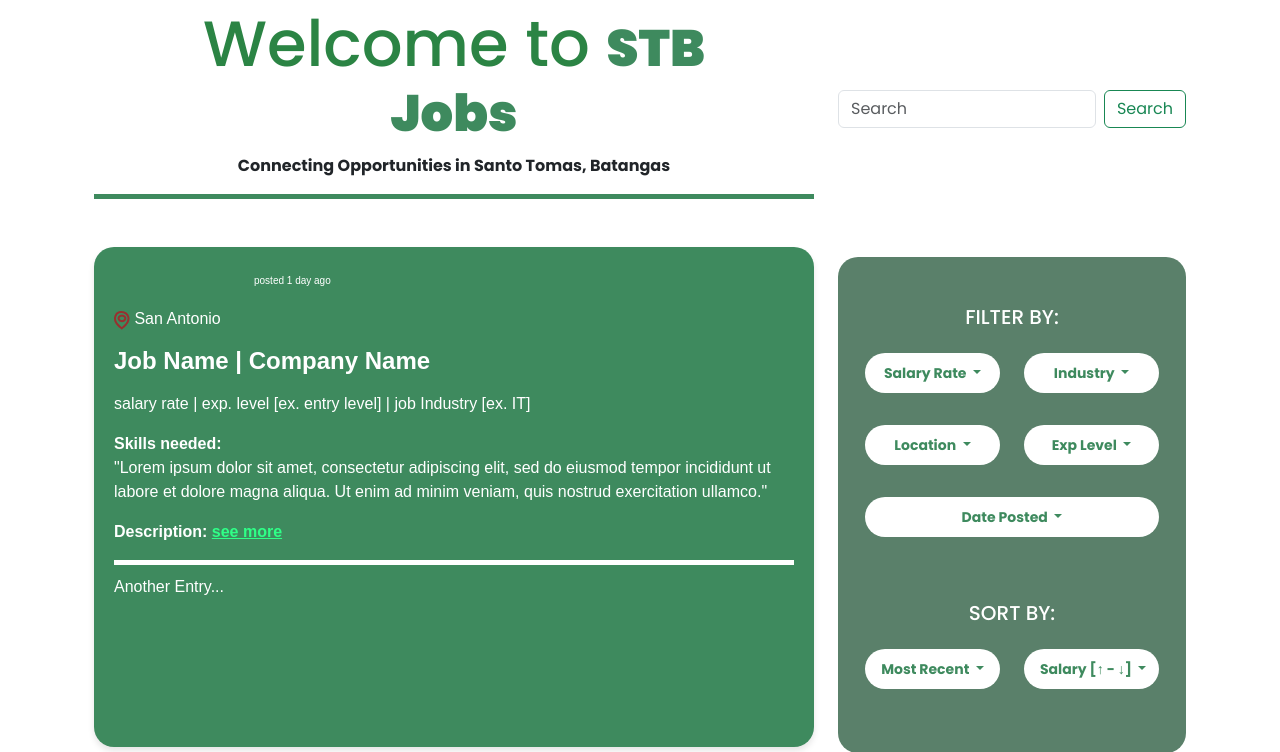
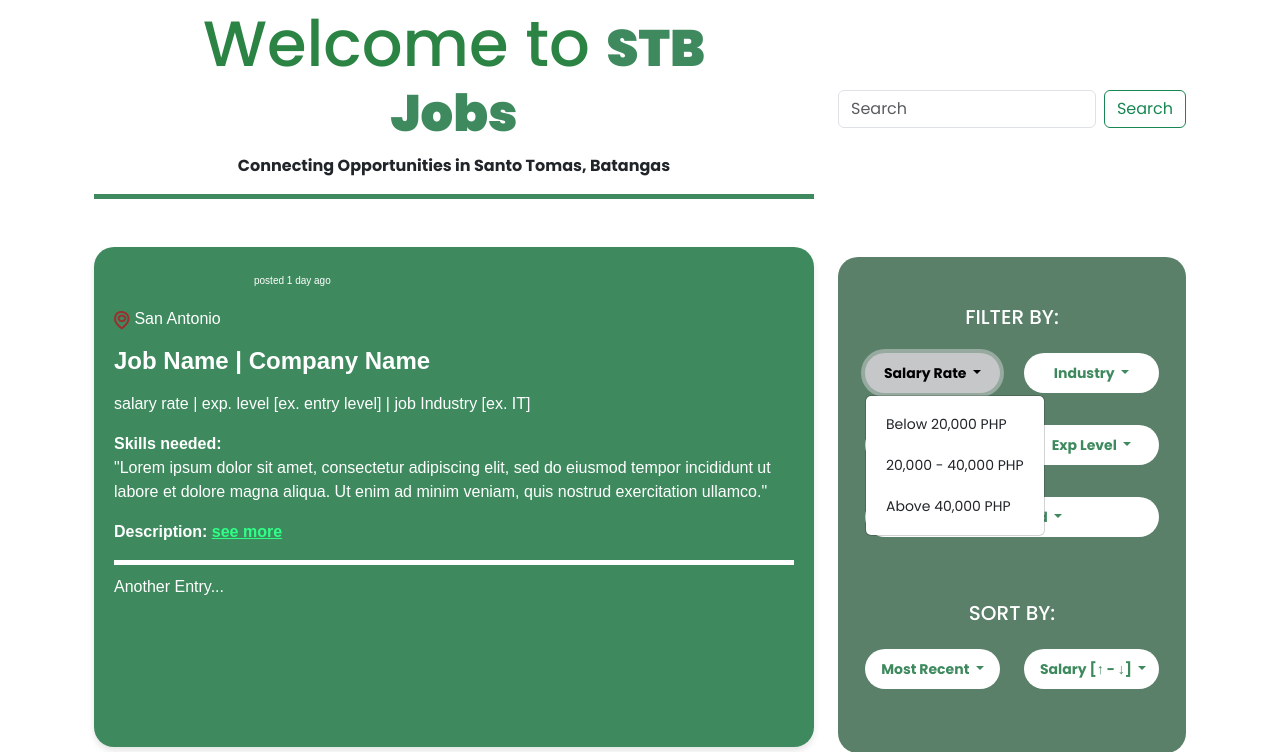
Before and after one commit to viirietym/testing.github.io, a PHP site: page /user/userJobList.php in a window 1280 px wide, after a click on "Salary Rate". Shown: the part 164-916 px from the top of the page. Run offline with PHP 8.4, Linux system fonts and the light colour scheme.

Commit message:
Revision of the filter section in the job list of the employee side

```diff
--- a/user/userJobList.php
+++ b/user/userJobList.php
@@ -83,13 +83,14 @@
                         <div class="row w-100 text-center">
                             <div class="col-4 col-lg-6 mb-2 mb-md-0 order-1 order-md-1">
                                 <div class="dropdown w-100">
-                        <button class="my-3 btn btn-light w-100 dropdown-toggle" type="button" id="dropdownSalaryRate" data-bs-toggle="dropdown" aria-expanded="false">
+                                    <button class="my-3 btn btn-light w-100 dropdown-toggle" type="button"
+                                        id="dropdownSalaryRate" data-bs-toggle="dropdown" aria-expanded="false">
                                         Salary Rate
                                     </button>
                                     <ul class="dropdown-menu" aria-labelledby="dropdownSalaryRate">
-                            <li><a class="dropdown-item" href="#">Option 1</a></li>
-                            <li><a class="dropdown-item" href="#">Option 2</a></li>
-                            <li><a class="dropdown-item" href="#">Option 3</a></li>
+                                        <li><a class="dropdown-item" href="#">Below 20,000 PHP</a></li>
+                                        <li><a class="dropdown-item" href="#">20,000 - 40,000 PHP</a></li>
+                                        <li><a class="dropdown-item" href="#">Above 40,000 PHP</a></li>
                                     </ul>
                                 </div>
                             </div>
@@ -97,13 +98,14 @@
                             <!-- Dropdown for Industry -->
                             <div class="col-4 col-lg-6 mb-2 mb-md-0 order-2 order-md-2">
                                 <div class="dropdown w-100">
-                        <button class="my-3 btn btn-light w-100 dropdown-toggle" type="button" id="dropdownIndustry" data-bs-toggle="dropdown" aria-expanded="false">
+                                    <button class="my-3 btn btn-light w-100 dropdown-toggle" type="button"
+                                        id="dropdownIndustry" data-bs-toggle="dropdown" aria-expanded="false">
                                         Industry
                                     </button>
                                     <ul class="dropdown-menu" aria-labelledby="dropdownIndustry">
-                            <li><a class="dropdown-item" href="#">Option 1</a></li>
-                            <li><a class="dropdown-item" href="#">Option 2</a></li>
-                            <li><a class="dropdown-item" href="#">Option 3</a></li>
+                                        <li><a class="dropdown-item" href="#">Information Technology (IT)</a></li>
+                                        <li><a class="dropdown-item" href="#">Business and Administration</a></li>
+                                        <li><a class="dropdown-item" href="#">Manufacturing and Logistics</a></li>
                                     </ul>
                                 </div>
                             </div>
@@ -111,7 +113,8 @@
                             <!-- Dropdown for Location -->
                             <div class="col-4 col-lg-6 order-3 order-md-3">
                                 <div class="dropdown w-100">
-                        <button class="my-3 btn btn-light w-100 dropdown-toggle" type="button" id="dropdownLocation" data-bs-toggle="dropdown" aria-expanded="false">
+                                    <button class="my-3 btn btn-light w-100 dropdown-toggle" type="button"
+                                        id="dropdownLocation" data-bs-toggle="dropdown" aria-expanded="false">
                                         Location
                                     </button>
                                     <ul class="dropdown-menu" aria-labelledby="dropdownLocation">
@@ -125,13 +128,14 @@
                             <!-- Dropdown for Exp Level -->
                             <div class="col-6 col-lg-6 mb-2 mb-md-0 order-4 order-md-4">
                                 <div class="dropdown w-100">
-                        <button class="my-3 btn btn-light w-100 dropdown-toggle" type="button" id="dropdownExpLevel" data-bs-toggle="dropdown" aria-expanded="false">
+                                    <button class="my-3 btn btn-light w-100 dropdown-toggle" type="button"
+                                        id="dropdownExpLevel" data-bs-toggle="dropdown" aria-expanded="false">
                                         Exp Level
                                     </button>
                                     <ul class="dropdown-menu" aria-labelledby="dropdownExpLevel">
-                            <li><a class="dropdown-item" href="#">Option 1</a></li>
-                            <li><a class="dropdown-item" href="#">Option 2</a></li>
-                            <li><a class="dropdown-item" href="#">Option 3</a></li>
+                                        <li><a class="dropdown-item" href="#">Entry Level</a></li>
+                                        <li><a class="dropdown-item" href="#">Mid Level</a></li>
+                                        <li><a class="dropdown-item" href="#">Senior Level</a></li>
                                     </ul>
                                 </div>
                             </div>
@@ -139,13 +143,14 @@
                             <!-- Dropdown for Date Posted -->
                             <div class="col-6 col-lg-12 mb-2 mb-md-0 order-5 order-md-6">
                                 <div class="dropdown w-100">
-                        <button class="my-3 btn btn-light w-100 dropdown-toggle" type="button" id="dropdownDatePosted" data-bs-toggle="dropdown" aria-expanded="false">
+                                    <button class="my-3 btn btn-light w-100 dropdown-toggle" type="button"
+                                        id="dropdownDatePosted" data-bs-toggle="dropdown" aria-expanded="false">
                                         Date Posted
                                     </button>
                                     <ul class="dropdown-menu" aria-labelledby="dropdownDatePosted">
-                            <li><a class="dropdown-item" href="#">Option 1</a></li>
-                            <li><a class="dropdown-item" href="#">Option 2</a></li>
-                            <li><a class="dropdown-item" href="#">Option 3</a></li>
+                                        <li><a class="dropdown-item" href="#">Last 24 Hours</a></li>
+                                        <li><a class="dropdown-item" href="#">Last 7 Days</a></li>
+                                        <li><a class="dropdown-item" href="#">Last 30 Days</a></li>
                                     </ul>
                                 </div>
                             </div>
@@ -157,25 +162,25 @@
                         <div class="row w-100 text-center">
                             <div class="col-6 col-lg-6 mb-2 mb-md-0">
                                 <div class="dropdown w-100">
-                        <button class="my-3 btn btn-light w-100 dropdown-toggle" type="button" id="dropdownMostRecent" data-bs-toggle="dropdown" aria-expanded="false">
+                                    <button class="my-3 btn btn-light w-100 dropdown-toggle" type="button"
+                                        id="dropdownMostRecent" data-bs-toggle="dropdown" aria-expanded="false">
                                         Most Recent
                                     </button>
                                     <ul class="dropdown-menu" aria-labelledby="dropdownMostRecent">
-                            <li><a class="dropdown-item" href="#">Option 1</a></li>
-                            <li><a class="dropdown-item" href="#">Option 2</a></li>
-                            <li><a class="dropdown-item" href="#">Option 3</a></li>
+                                        <li><a class="dropdown-item" href="#">Newest</a></li>
+                                        <li><a class="dropdown-item" href="#">Oldest</a></li>
                                     </ul>
                                 </div>
                             </div>
                             <div class="col-6 col-lg-6">
                                 <div class="dropdown w-100">
-                        <button class="my-3 btn btn-light w-100 dropdown-toggle" type="button" id="dropdownSalary" data-bs-toggle="dropdown" aria-expanded="false">
+                                    <button class="my-3 btn btn-light w-100 dropdown-toggle" type="button"
+                                        id="dropdownSalary" data-bs-toggle="dropdown" aria-expanded="false">
                                         Salary [↑ - ↓]
                                     </button>
                                     <ul class="dropdown-menu" aria-labelledby="dropdownSalary">
-                            <li><a class="dropdown-item" href="#">Option 1</a></li>
-                            <li><a class="dropdown-item" href="#">Option 2</a></li>
-                            <li><a class="dropdown-item" href="#">Option 3</a></li>
+                                        <li><a class="dropdown-item" href="#">Low to High</a></li>
+                                        <li><a class="dropdown-item" href="#">High to Low</a></li>
                                     </ul>
                                 </div>
                             </div>
@@ -185,7 +190,7 @@
                 </div>
             </div>
 
-
+            <script src="https://cdn.jsdelivr.net/npm/bootstrap@5.3.2/dist/js/bootstrap.bundle.min.js"></script>
         </div>
     </div>
 
```
Lines whose indentation alone changed are shown as unchanged.
